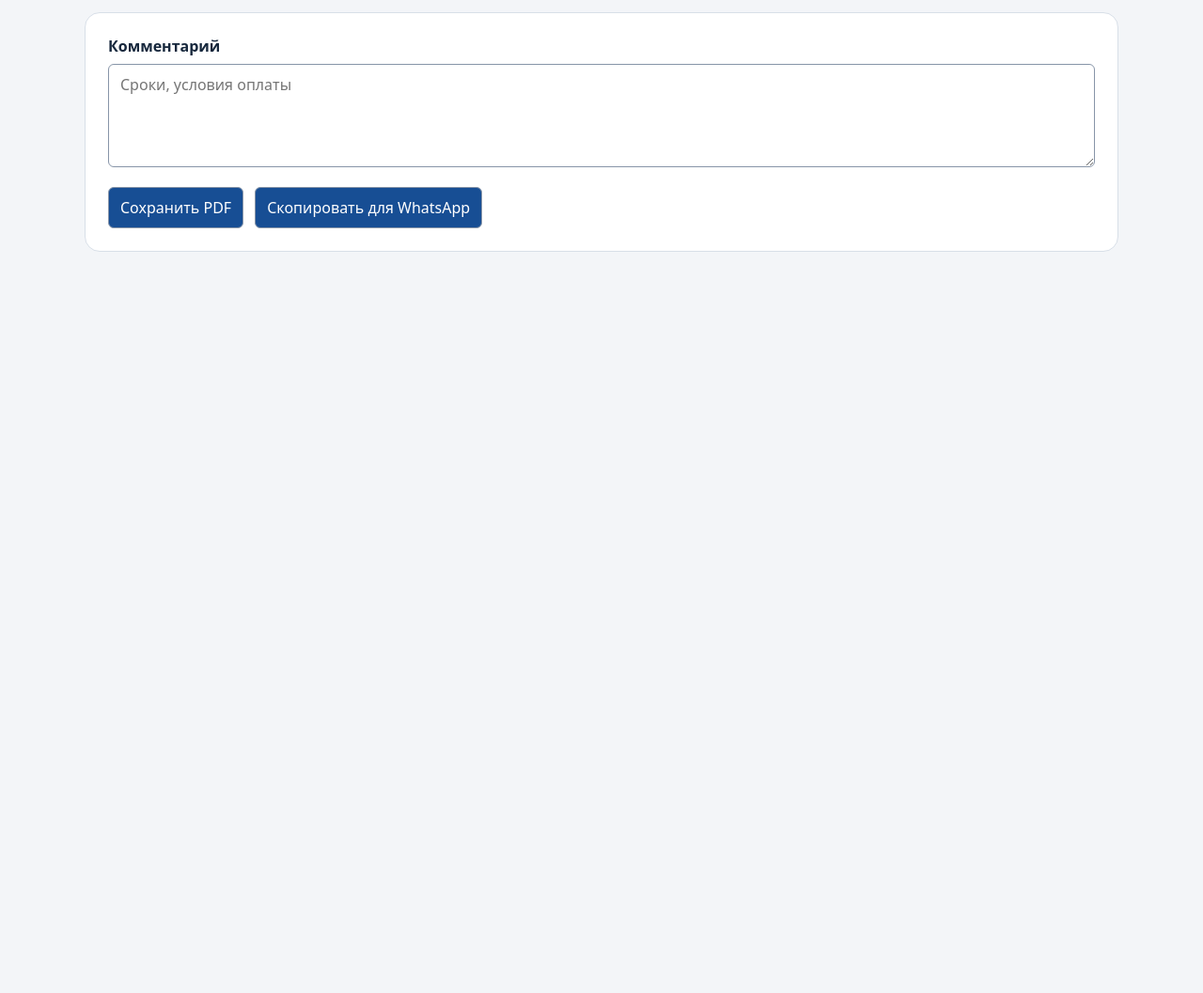
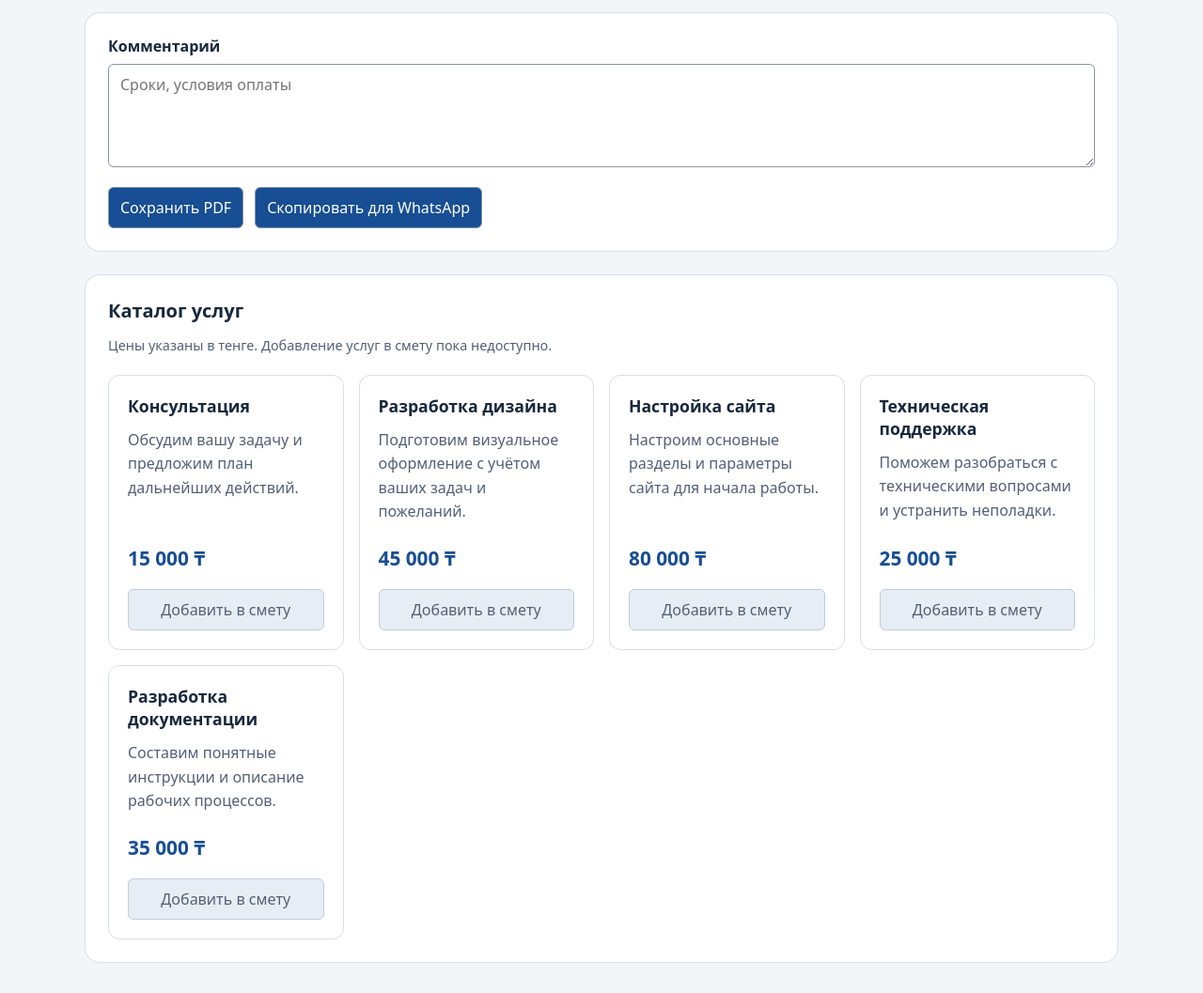
Before and after one commit to daukenovanazerke2018-beep/smeta-1, a plain HTML site: page index.html in a window 1280 px wide. Shown: the part 1066-2123 px from the top of the page at 94% size. Before the commit the page ends 1366 px from the top, so only its background shows below. Drawn offline with Linux system fonts and the light colour scheme.

Commit message:
Добавить каталог услуг

```diff
--- a/index.html
+++ b/index.html
@@ -59,6 +59,42 @@
         <textarea id="share-text" rows="10" readonly></textarea>
       </div>
     </section>
+    <section class="card screen-only service-catalog" aria-labelledby="catalog-title" aria-describedby="catalog-hint">
+      <h2 id="catalog-title">Каталог услуг</h2>
+      <p id="catalog-hint" class="hint">Цены указаны в тенге. Добавление услуг в смету пока недоступно.</p>
+      <div class="service-grid">
+        <article class="service-card" aria-labelledby="service-consultation">
+          <h3 id="service-consultation">Консультация</h3>
+          <p class="service-description">Обсудим вашу задачу и предложим план дальнейших действий.</p>
+          <p class="service-price">15 000 ₸</p>
+          <button type="button" disabled aria-describedby="catalog-hint">Добавить в смету</button>
+        </article>
+        <article class="service-card" aria-labelledby="service-design">
+          <h3 id="service-design">Разработка дизайна</h3>
+          <p class="service-description">Подготовим визуальное оформление с учётом ваших задач и пожеланий.</p>
+          <p class="service-price">45 000 ₸</p>
+          <button type="button" disabled aria-describedby="catalog-hint">Добавить в смету</button>
+        </article>
+        <article class="service-card" aria-labelledby="service-setup">
+          <h3 id="service-setup">Настройка сайта</h3>
+          <p class="service-description">Настроим основные разделы и параметры сайта для начала работы.</p>
+          <p class="service-price">80 000 ₸</p>
+          <button type="button" disabled aria-describedby="catalog-hint">Добавить в смету</button>
+        </article>
+        <article class="service-card" aria-labelledby="service-support">
+          <h3 id="service-support">Техническая поддержка</h3>
+          <p class="service-description">Поможем разобраться с техническими вопросами и устранить неполадки.</p>
+          <p class="service-price">25 000 ₸</p>
+          <button type="button" disabled aria-describedby="catalog-hint">Добавить в смету</button>
+        </article>
+        <article class="service-card" aria-labelledby="service-documentation">
+          <h3 id="service-documentation">Разработка документации</h3>
+          <p class="service-description">Составим понятные инструкции и описание рабочих процессов.</p>
+          <p class="service-price">35 000 ₸</p>
+          <button type="button" disabled aria-describedby="catalog-hint">Добавить в смету</button>
+        </article>
+      </div>
+    </section>
     <p class="print-only signature">Подпись ____________________</p>
   </main>
   <template id="item-template">
--- a/styles.css
+++ b/styles.css
@@ -34,10 +34,18 @@ label { display: grid; gap: 8px; font-weight: 600; }
 .totals > [hidden] { display: none; }
 dd { margin: 0; text-align: right; white-space: nowrap; font-variant-numeric: tabular-nums; }
 .grand-total { border-top: 2px solid #174e94; font-weight: 700; font-size: clamp(1.25rem, 4vw, 1.6rem); }
+.service-catalog > .hint { margin: -8px 0 20px; }
+.service-grid { display: grid; grid-template-columns: repeat(auto-fit, minmax(min(100%, 250px), 1fr)); gap: 16px; }
+.service-card { display: flex; flex-direction: column; min-width: 0; padding: 20px; border: 1px solid #d8dfe8; border-radius: 12px; background: white; overflow-wrap: anywhere; }
+.service-card h3 { margin: 0 0 12px; font-size: 1.1rem; }
+.service-description { margin: 0 0 20px; color: #526075; }
+.service-price { margin: auto 0 16px; font-size: 1.3rem; font-weight: 700; color: #174e94; white-space: nowrap; }
+.service-card button:disabled { background: #e7edf5; color: #526075; border-color: #c0ccdc; cursor: not-allowed; }
 @media screen and (max-width: 640px) {
   body { padding: 12px; }
   .card { padding: 16px; }
   .settings, .details-fields { grid-template-columns: minmax(0, 1fr); }
+  .service-grid { grid-template-columns: minmax(0, 1fr); }
   .totals { max-width: none; }
   .totals > div { flex-wrap: wrap; }
   .table-wrap { overflow: visible; margin-top: 0; }
```
Also changed, not shown: 1 other file.
